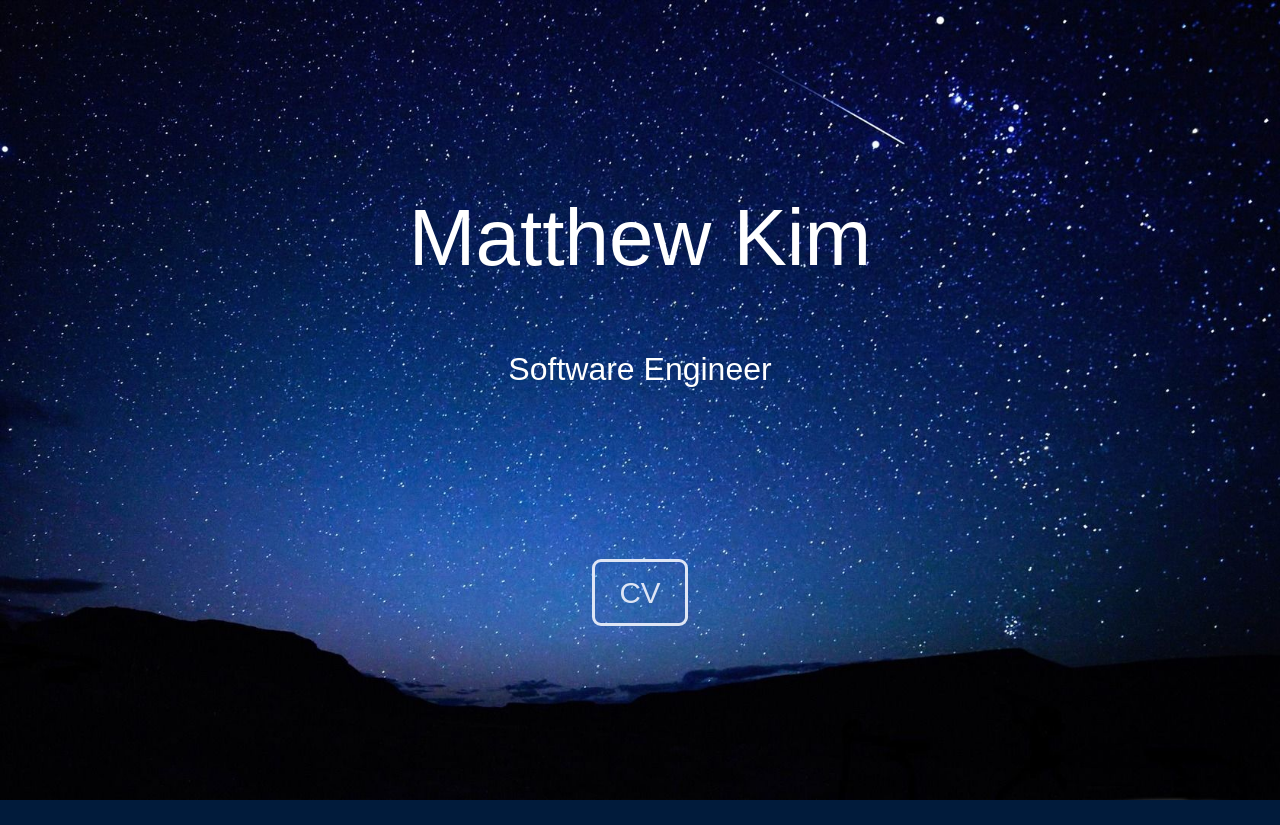
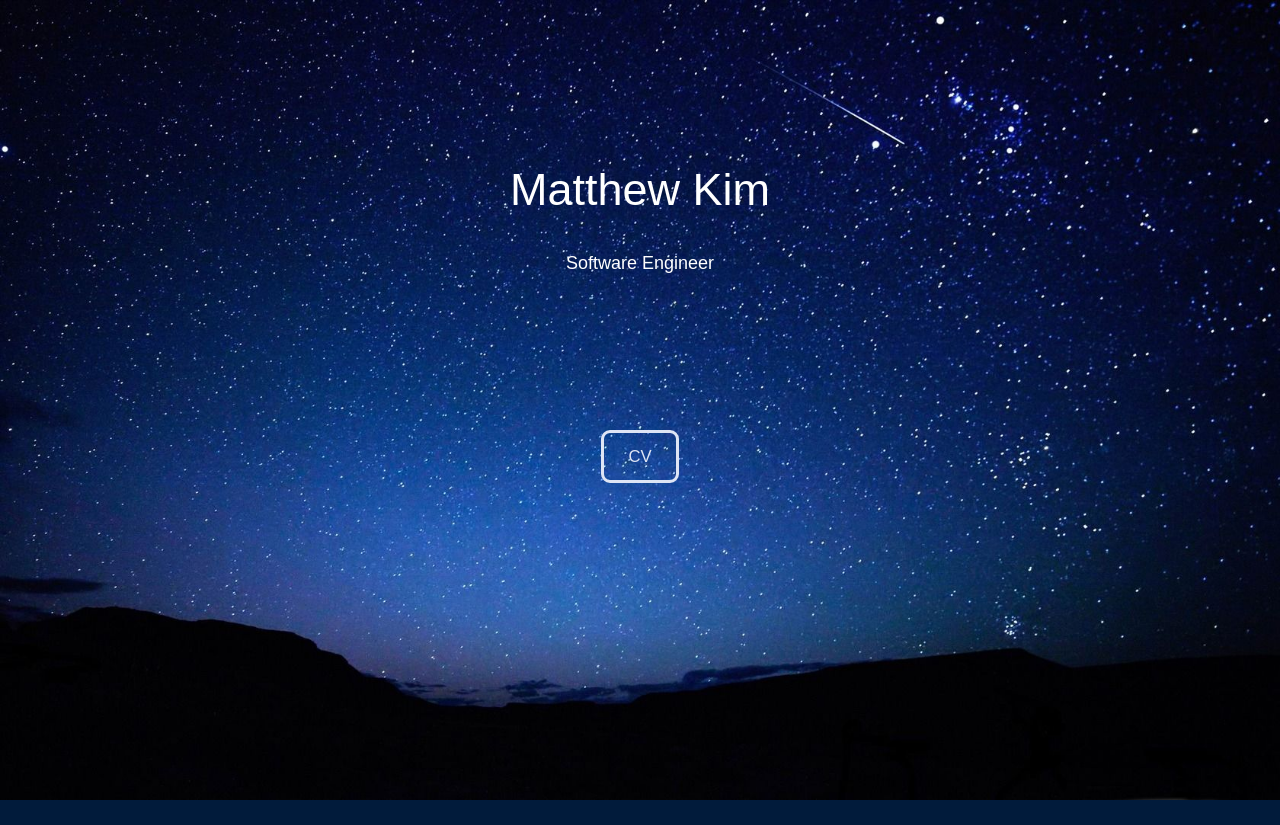
Before and after one commit to matthewsmkim1/matthewsmkim1.github.io, a PHP site: page /?action=1 in a window 1280 px wide. Shown: the top 825 px of the page. Run offline with PHP 8.4, Linux system fonts and the light colour scheme; data that the repository does not hold is empty; some libraries are stand-ins or nearby versions.

Commit message:
added mobile font size change

```diff
--- a/css/main.css
+++ b/css/main.css
@@ -587,3 +587,32 @@ main {
         page-break-after: avoid;
     }
 }
+@media (min-width: 858px) {
+    html {
+        font-size: 12px;
+    }
+}
+
+@media (min-width: 780px) {
+    html {
+        font-size: 11px;
+    }
+}
+
+@media (min-width: 702px) {
+    html {
+        font-size: 10px;
+    }
+}
+
+@media (min-width: 724px) {
+    html {
+        font-size: 9px;
+    }
+}
+
+@media (max-width: 623px) {
+    html {
+        font-size: 8px;
+    }
+}
```
